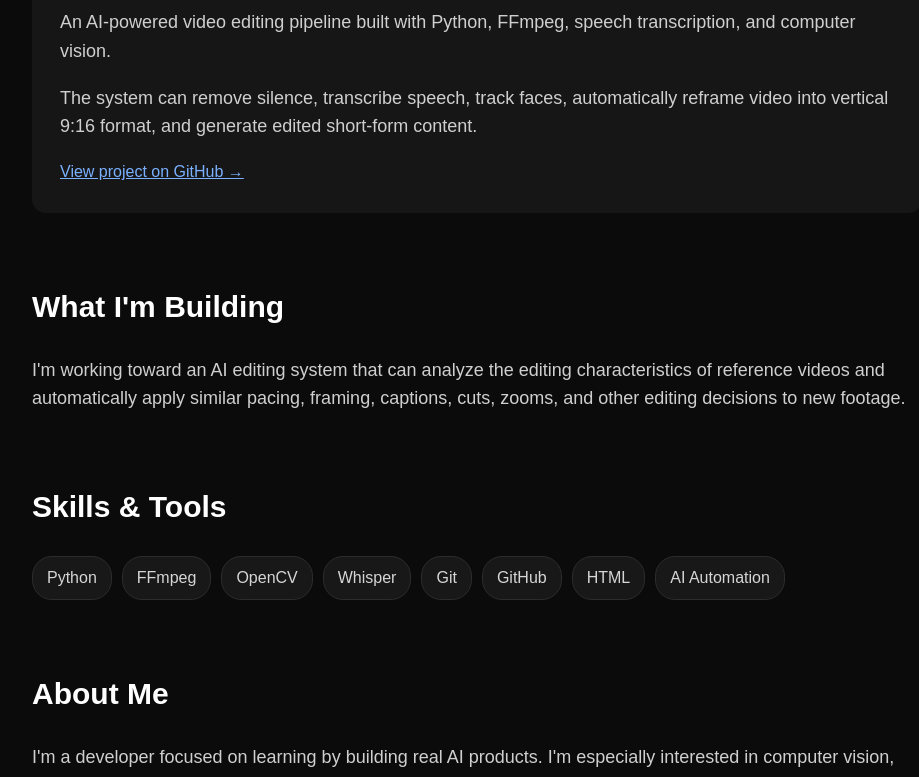
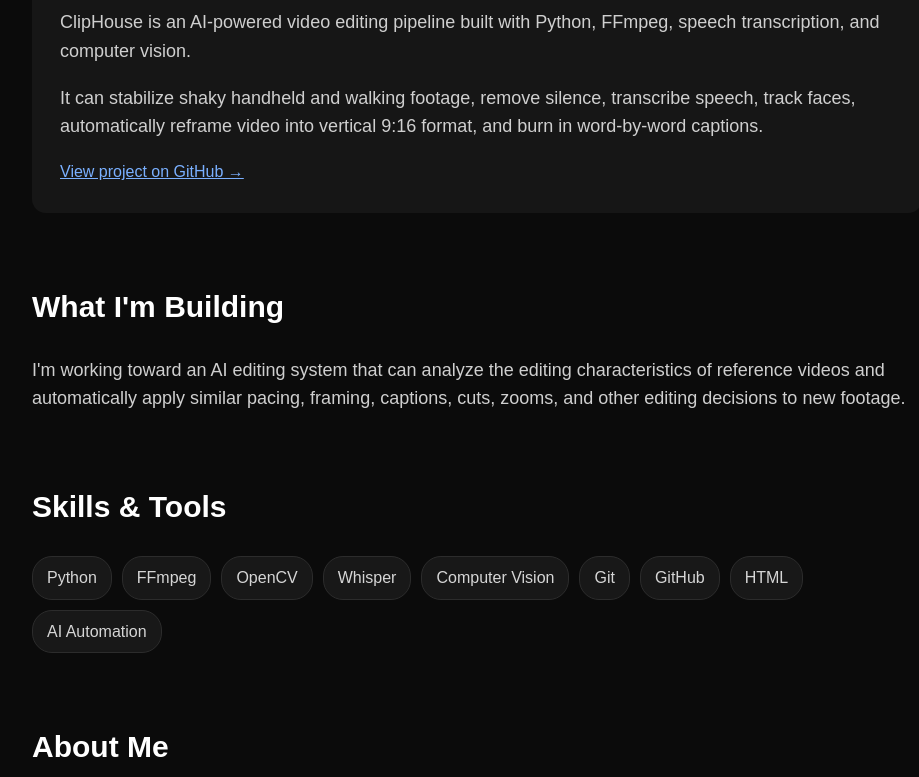
Before and after one commit to martinezr1695-lgtm/ai-video-editor, a plain HTML site: page index.html in a window 1280 px wide. Shown: the part 587-1364 px from the top of the page, without its empty margins (163-1082 px from the left). Drawn offline with Linux system fonts and the light colour scheme.

Commit message:
Update portfolio page: ClipHouse name and stabilization feature
Co-Authored-By: Claude Opus 5.5 <noreply@anthropic.com>
Claude-Session: https://claude.ai/code/session_01TTdZYw4Hbs2j2YTk2zoLvq

```diff
--- a/index.html
+++ b/index.html
@@ -131,17 +131,17 @@
 
     <div class="project">
 
-      <h3>AI Video Editor</h3>
+      <h3>ClipHouse</h3>
 
       <p>
-        An AI-powered video editing pipeline built with Python, FFmpeg,
-        speech transcription, and computer vision.
+        ClipHouse is an AI-powered video editing pipeline built with Python,
+        FFmpeg, speech transcription, and computer vision.
       </p>
 
       <p>
-        The system can remove silence, transcribe speech, track faces,
-        automatically reframe video into vertical 9:16 format,
-        and generate edited short-form content.
+        It can stabilize shaky handheld and walking footage, remove silence,
+        transcribe speech, track faces, automatically reframe video into
+        vertical 9:16 format, and burn in word-by-word captions.
       </p>
 
       <a href="https://github.com/martinezr1695-lgtm/ai-video-editor">
@@ -168,6 +168,7 @@
       <div class="skill">FFmpeg</div>
       <div class="skill">OpenCV</div>
       <div class="skill">Whisper</div>
+      <div class="skill">Computer Vision</div>
       <div class="skill">Git</div>
       <div class="skill">GitHub</div>
       <div class="skill">HTML</div>
```
